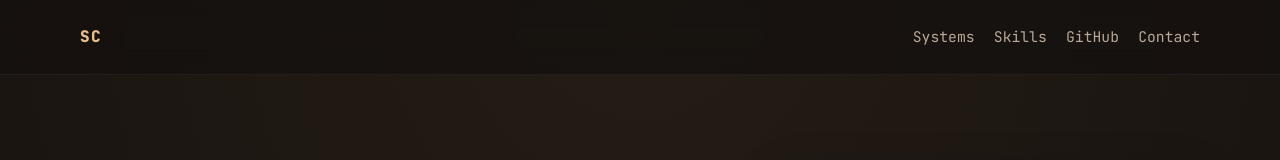
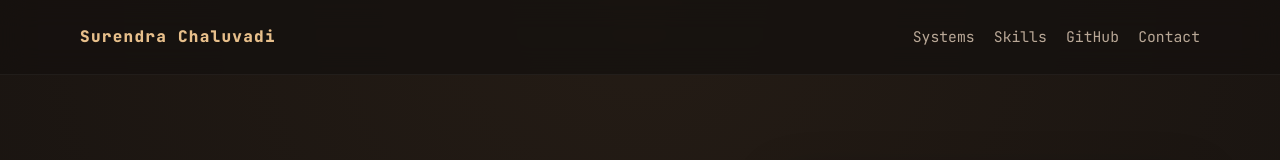
Before and after one commit to chaluvadis/chaluvadis.github.io, a plain HTML site: page index.html in a window 1280 px wide. Shown: the top 160 px of the page. Drawn offline with Linux system fonts and the light colour scheme.

Commit message:
header updated

```diff
--- a/index.html
+++ b/index.html
@@ -37,7 +37,7 @@
 <body>
   <header class="site-header">
     <div class="container nav">
-      <a class="brand" href="#top" aria-label="Home">SC</a>
+      <a class="brand" href="#top" aria-label="Home">Surendra Chaluvadi</a>
       <nav class="nav-links" aria-label="Primary">
         <a href="#systems">Systems</a>
         <a href="#skills">Skills</a>
```
